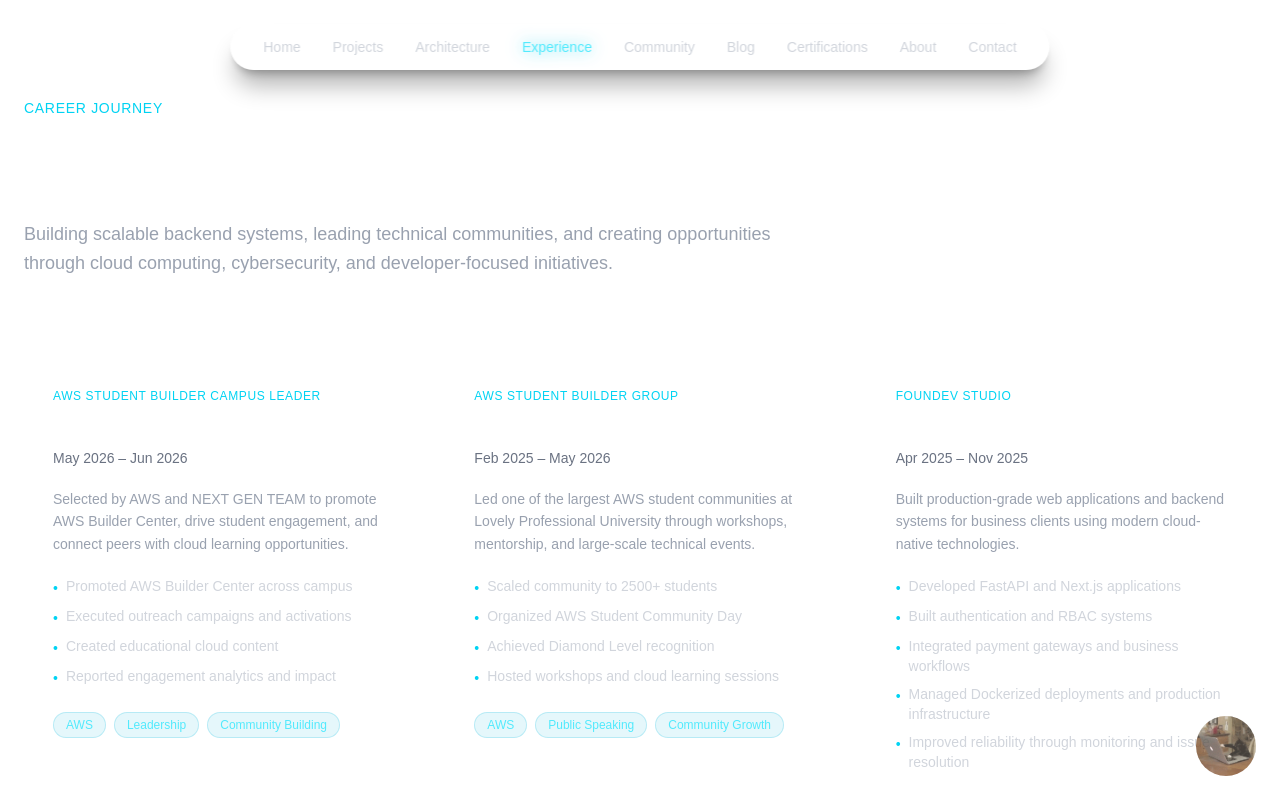
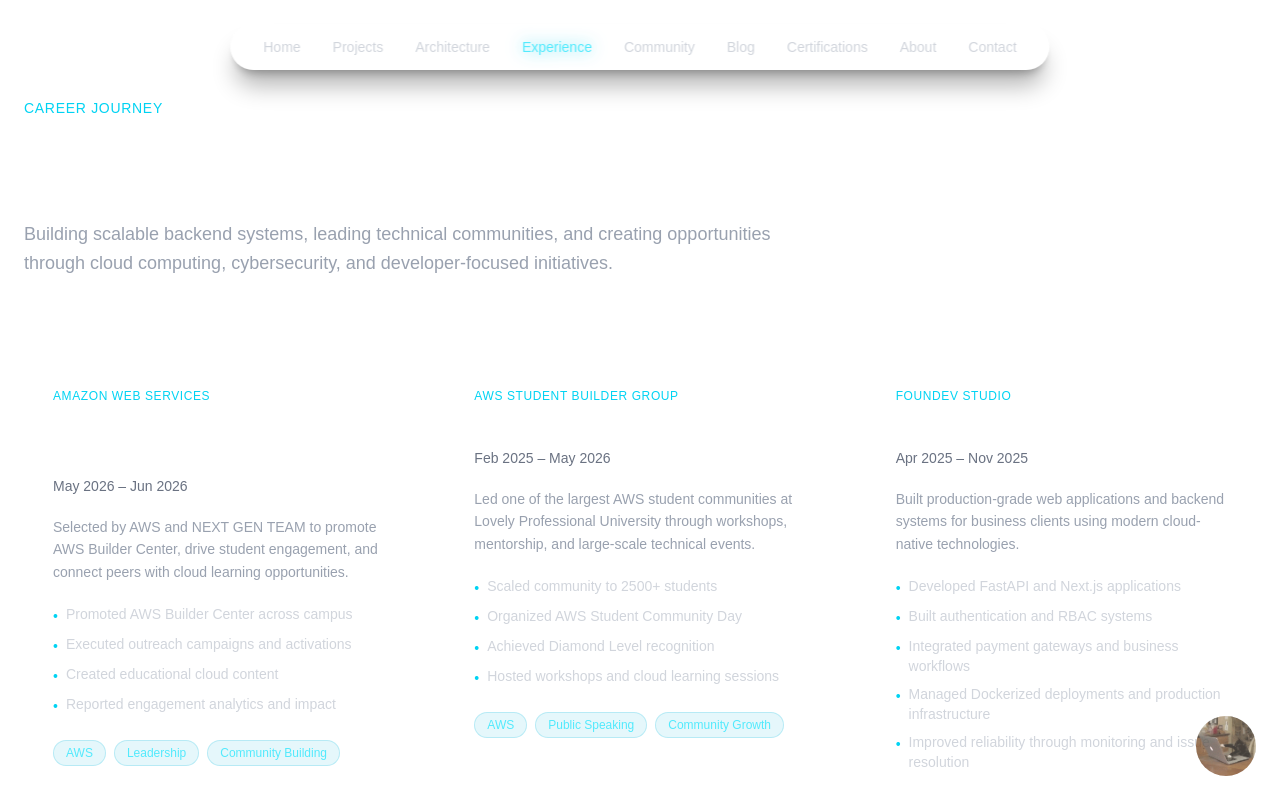
Before and after one commit to shashankpandey04/myportfolio, a Next.js app: page /experience in a window 1280 px wide. Shown: the top 794 px of the page. Built offline with nearby package versions, Linux system fonts and the light colour scheme.

Commit message:
Updated Experience

```diff
--- a/app/experience/page.tsx
+++ b/app/experience/page.tsx
@@ -1,7 +1,7 @@
 const experiences = [
   {
-    company: "AWS Student Builder Campus Leader",
-    role: "Campus Leader",
+    company: "Amazon Web Services",
+    role: "AWS Student Builder Campus Leader",
     period: "May 2026 – Jun 2026",
     description:
       "Selected by AWS and NEXT GEN TEAM to promote AWS Builder Center, drive student engagement, and connect peers with cloud learning opportunities.",
```
